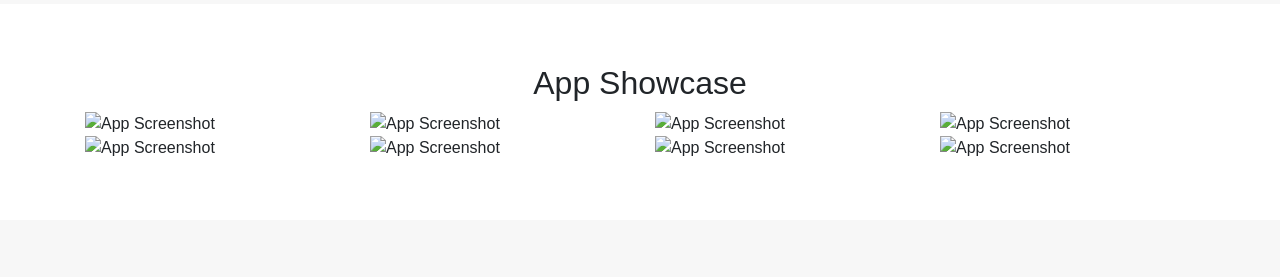
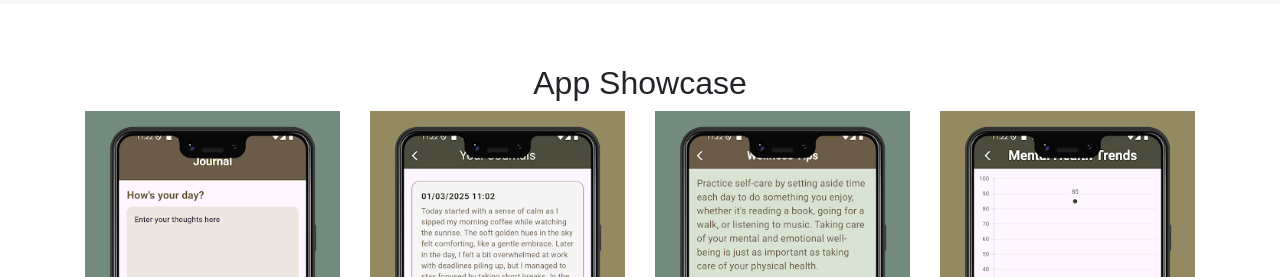
Before and after one commit to cm-website/reflectify, a plain HTML site: page index.html in a window 1280 px wide. Shown: the part 810-1087 px from the top of the page. Drawn offline with nearby package versions, Linux system fonts and the light colour scheme.

Commit message:
Update index.html

```diff
--- a/index.html
+++ b/index.html
@@ -60,7 +60,7 @@
     <!-- Header Section -->
     <nav class="navbar navbar-expand-lg navbar-dark">
         <a class="navbar-brand" href="#">
-            <img src="Reflectify_temp/images/bryan.jpg" width="30" height="30" class="d-inline-block align-top" alt="">
+            <img src="images/bryan.jpg" width="30" height="30" class="d-inline-block align-top" alt="">
             Reflectify
         </a>
         <button class="navbar-toggler" type="button" data-toggle="collapse" data-target="#navbarNav" aria-controls="navbarNav" aria-expanded="false" aria-label="Toggle navigation">
@@ -132,28 +132,28 @@
             <h2 class="text-center">App Showcase</h2>
             <div class="row">
                 <div class="col-md-3 app-showcase">
-                    <img src="Reflectify_temp/images/app_images/bryan8.jpg" alt="App Screenshot">
+                    <img src="images/app_images/bryan8.jpg" alt="App Screenshot">
                 </div>
                 <div class="col-md-3 app-showcase">
-                    <img src="Reflectify_temp/images/app_images/bryan7.jpg" alt="App Screenshot">
+                    <img src="images/app_images/bryan7.jpg" alt="App Screenshot">
                 </div>
                 <div class="col-md-3 app-showcase">
-                    <img src="Reflectify_temp/images/app_images/bryan6.jpg" alt="App Screenshot">
+                    <img src="images/app_images/bryan6.jpg" alt="App Screenshot">
                 </div>
                 <div class="col-md-3 app-showcase">
-                    <img src="Reflectify_temp/images/app_images/bryan5.jpg" alt="App Screenshot">
+                    <img src="images/app_images/bryan5.jpg" alt="App Screenshot">
                 </div>
                 <div class="col-md-3 app-showcase">
-                    <img src="Reflectify_temp/images/app_images/bryan4.jpg" alt="App Screenshot">
+                    <img src="images/app_images/bryan4.jpg" alt="App Screenshot">
                 </div>
                 <div class="col-md-3 app-showcase">
-                    <img src="Reflectify_temp/images/app_images/bryan3.jpg" alt="App Screenshot">
+                    <img src="images/app_images/bryan3.jpg" alt="App Screenshot">
                 </div>
                 <div class="col-md-3 app-showcase">
-                    <img src="Reflectify_temp/images/app_images/bryan2.jpg" alt="App Screenshot">
+                    <img src="images/app_images/bryan2.jpg" alt="App Screenshot">
                 </div>
                 <div class="col-md-3 app-showcase">
-                    <img src="Reflectify_temp/images/app_images/bryan1.jpg" alt="App Screenshot">
+                    <img src="images/app_images/bryan1.jpg" alt="App Screenshot">
                 </div>
             </div>
         </div>
```
